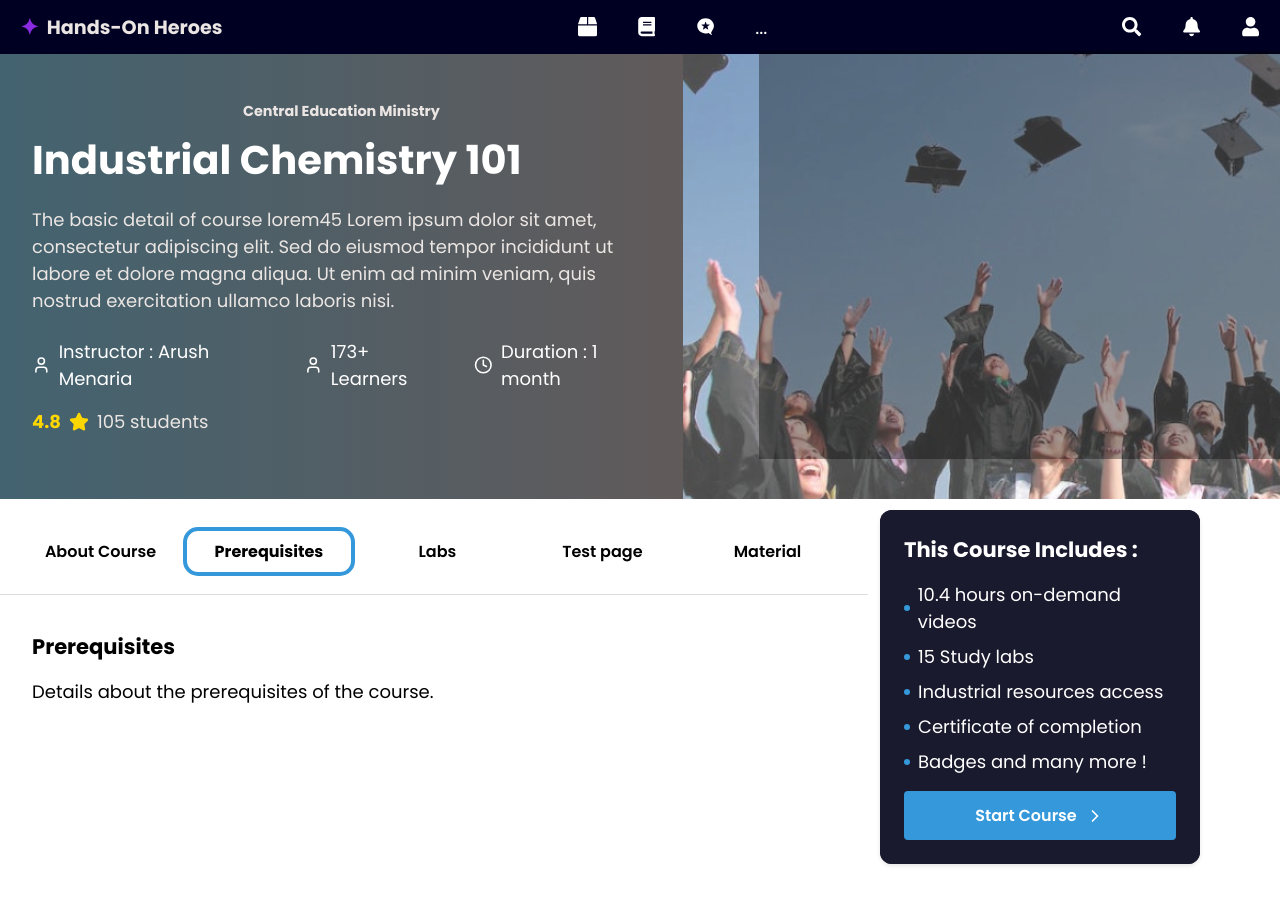
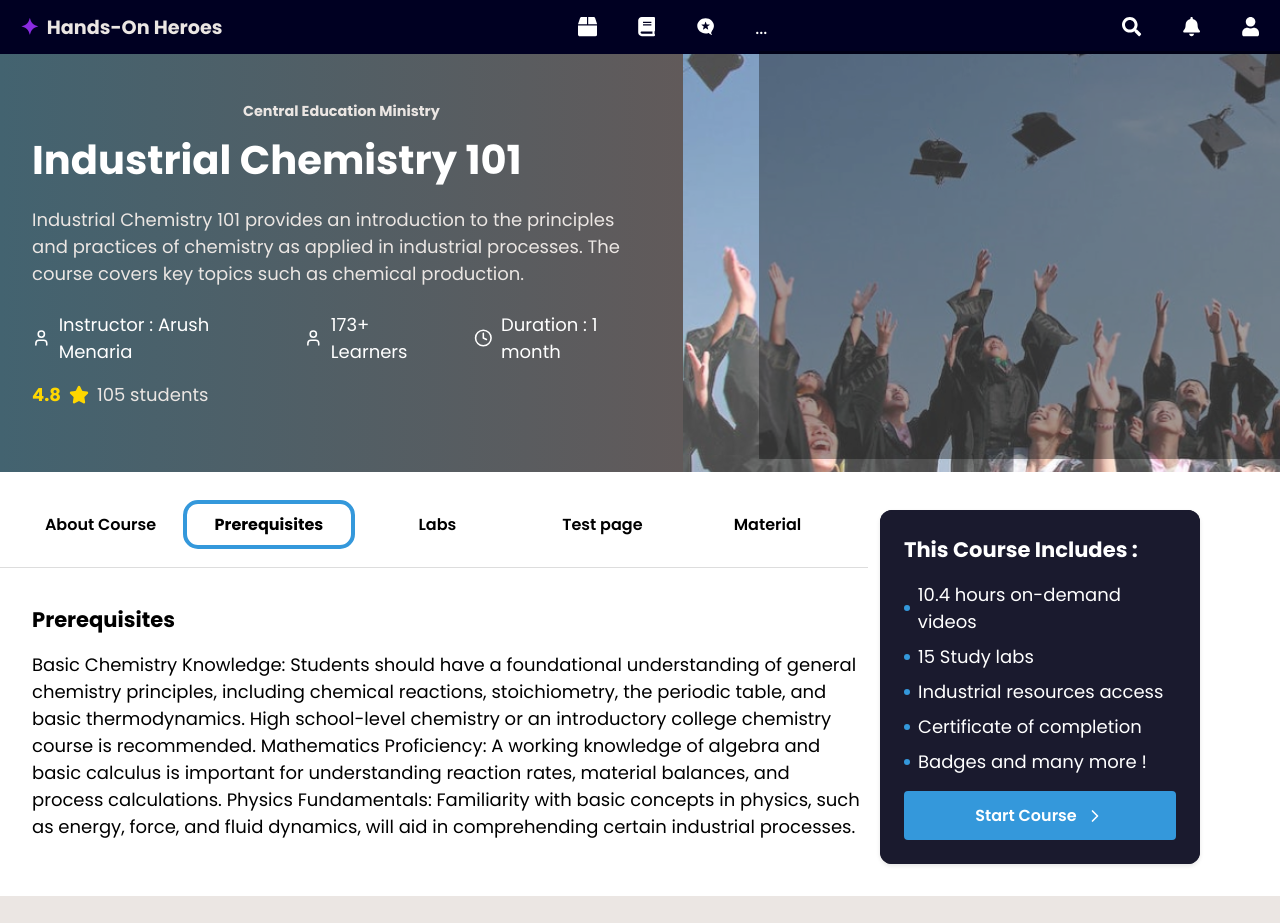
Before and after one commit to Vansh41104/SIH_2024, a React (Vite) app: page /course in a window 1280 px wide. Both pictures are taken after a click on the button "Prerequisites". After the commit the page ends 896 px from the top, so only its background shows below. Built offline with nearby package versions, Linux system fonts and the light colour scheme.

Commit message:
cousreupdated

```diff
--- a/src/pages/CoursePage/CoursePage.jsx
+++ b/src/pages/CoursePage/CoursePage.jsx
@@ -8,16 +8,26 @@ import { useNavigate } from 'react-router-dom';
 const AboutCourse = () => (
   <div>
     <h3>The basic detail of course lorem45</h3>
-    <p>Lorem ipsum dolor sit amet, consectetur adipiscing elit. Sed do eiusmod tempor incididunt ut labore et dolore magna aliqua. Ut enim ad minim veniam, quis nostrud exercitation ullamco laboris nisi.</p>
-    <p>Lorem ipsum dolor sit amet, consectetur adipiscing elit. Sed do eiusmod tempor incididunt ut labore et dolore magna aliqua. Ut enim ad minim veniam, quis nostrud exercitation ullamco laboris nisi.</p>
-    <p>Lorem ipsum dolor sit amet, consectetur adipiscing elit. Sed do eiusmod tempor incididunt ut labore et dolore magna aliqua. Ut enim ad minim veniam, quis nostrud exercitation ullamco laboris nisi.</p>
+    <p>Chemical Production & Process Design: Overview of industrial processes for producing chemicals, polymers, fuels, and other products. Emphasis on process optimization and efficiency.
+
+Catalysis: Understanding the role of catalysts in speeding up chemical reactions and their importance in industrial applications like refining crude oil or manufacturing fertilizers.
+
+Unit Operations: Examination of key operations such as distillation, filtration, crystallization, and extraction that are used in chemical plants.
+</p>
+
   </div>
 );
 
 const Prerequisites = () => (
   <div>
     <h3>Prerequisites</h3>
-    <p>Details about the prerequisites of the course.</p>
+    <p>Basic Chemistry Knowledge: Students should have a foundational understanding of general chemistry principles, including chemical reactions, stoichiometry, the periodic table, and basic thermodynamics. High school-level chemistry or an introductory college chemistry course is recommended.
+
+Mathematics Proficiency: A working knowledge of algebra and basic calculus is important for understanding reaction rates, material balances, and process calculations.
+
+Physics Fundamentals: Familiarity with basic concepts in physics, such as energy, force, and fluid dynamics, will aid in comprehending certain industrial processes.
+
+</p>
   </div>
 );
 
@@ -62,7 +72,14 @@ const TestPage = () => {
 const Material = () => (
   <div>
     <h3>Materials Related to Course:</h3>
-    <p>Information about the course material and resources.</p>
+    <p>Textbooks:
+
+"Introduction to Industrial Chemistry" by C.A. Heaton: A comprehensive guide covering the essential principles of industrial chemistry, including raw materials, processes, and products.
+"Industrial Organic Chemistry" by Klaus Weissermel and Hans-Jürgen Arpe: Focuses on organic chemicals in industrial production, particularly in the petrochemical industry.
+Supplementary Reading:
+
+"Green Chemistry: Theory and Practice" by Paul T. Anastas and John C. Warner: Explores sustainable and environmentally friendly practices in chemical production.
+Research articles and case studies: Selected readings on current innovations in industrial chemistry, including new catalysts, process optimization, and green chemistry.</p>
   </div>
 );
 
@@ -109,7 +126,7 @@ const CoursePage = () => {
             <div className="crpg-upper-div">
                 <h2 className="crpg-ministry">Central Education Ministry</h2>
                 <h1 className="crpg-course-title">Industrial Chemistry 101</h1>
-                <p className="crpg-course-description">The basic detail of course lorem45 Lorem ipsum dolor sit amet, consectetur adipiscing elit. Sed do eiusmod tempor incididunt ut labore et dolore magna aliqua. Ut enim ad minim veniam, quis nostrud exercitation ullamco laboris nisi.</p>
+                <p className="crpg-course-description">Industrial Chemistry 101 provides an introduction to the principles and practices of chemistry as applied in industrial processes. The course covers key topics such as chemical production.</p>
 
                 <div className="crpg-course-meta">
                   <div className="crpg-meta-item">
```
